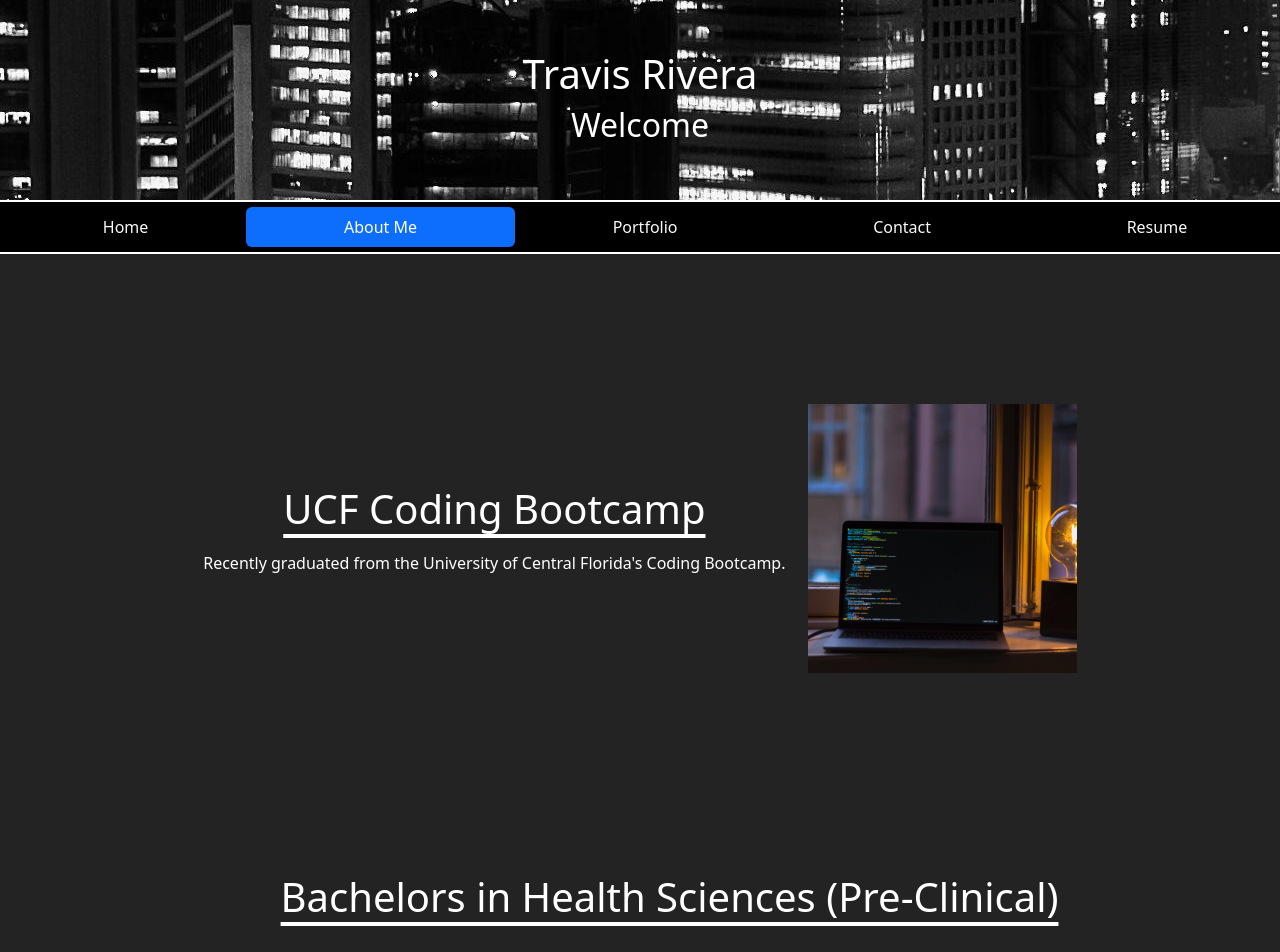
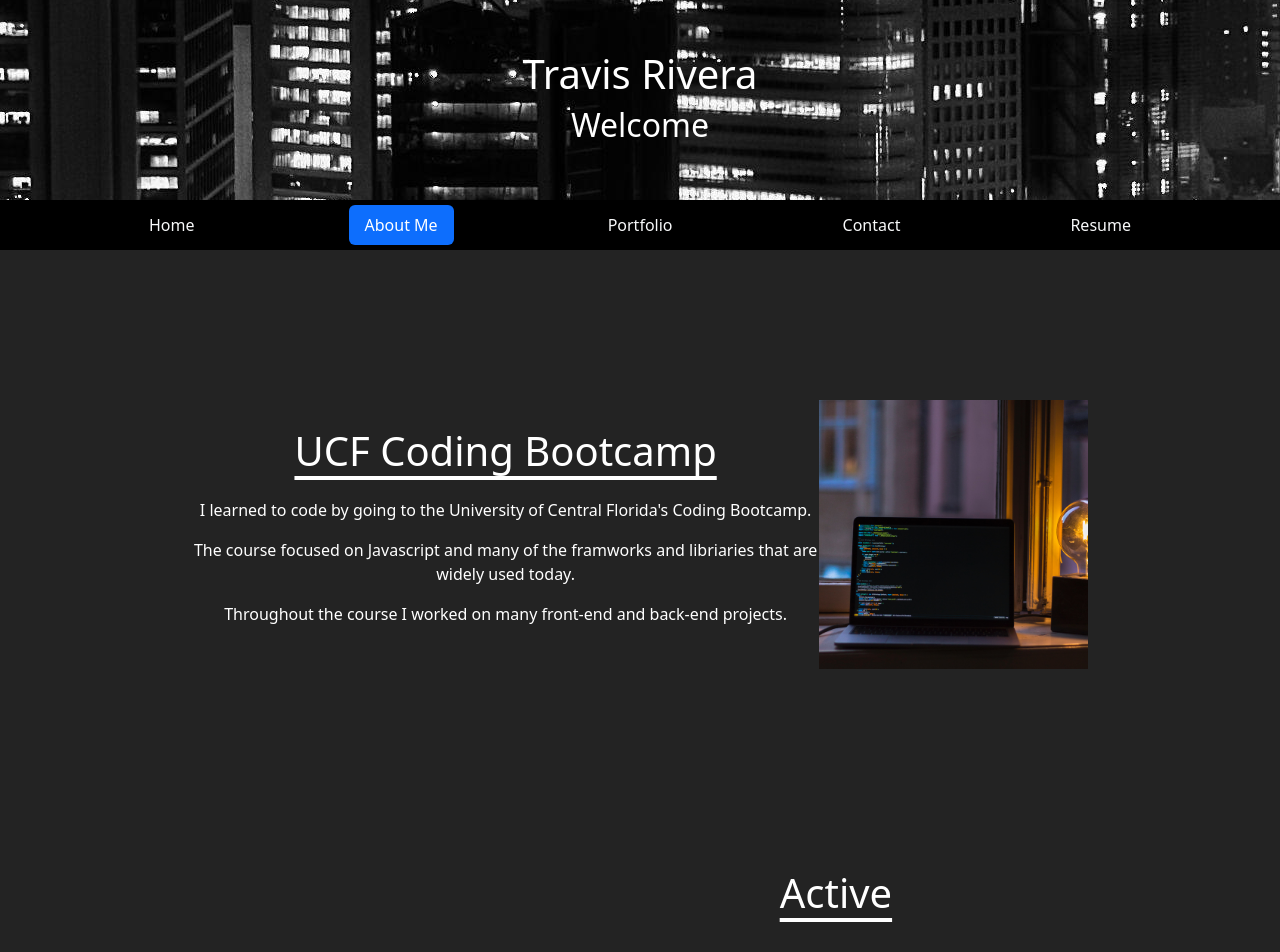
Before and after one commit to Travis3214/My-Portfolio, a React (Vite) app: page /About in a window 1280 px wide. Shown: the top 952 px of the page. Built offline with nearby package versions, Linux system fonts and the light colour scheme.

Commit message:
updated about me page fixed spacing issue with nav bar

```diff
--- a/src/components/NavTabs.jsx
+++ b/src/components/NavTabs.jsx
@@ -6,7 +6,7 @@ function NavTabs() {
   const currentPage = useLocation().pathname;
 
   return (
-    <ul className="nav nav-pills nav-fill mynav">
+    <ul className="nav nav-pills mynav">
       <li className="nav-item">
         <Link
           to="/"
--- a/src/index.css
+++ b/src/index.css
@@ -9,8 +9,7 @@
 }
 
 .mynav {
-  margin-top: 2px;
-  margin-bottom: 2px;
+  justify-content: space-evenly;
   background: rgb(0, 0, 0);
 }
 
@@ -19,7 +18,7 @@
 }
 
 .nav-link:hover {
-  transform: scale(1.5);
+  transform: scale(1.3);
   transition: all 0.6s ease;
 }
 
@@ -51,8 +50,6 @@
   display: flex;
   justify-content: space-evenly;
   background-color: black;
-  margin-top: 2px;
-  margin-bottom: 2px;
   padding-top: 10px;
   padding-bottom: 11px;
 }
@@ -242,5 +239,5 @@
 .aboutText {
   text-decoration: underline;
   text-underline-offset: 10px;
-  padding-bottom: 10px;
+  padding-bottom: 15px;
 }
--- a/src/pages/About.jsx
+++ b/src/pages/About.jsx
@@ -4,7 +4,9 @@ export default function About() {
         <div className="aboutPage">
           <div>
             <h1 className="aboutText">UCF Coding Bootcamp</h1>
-            <p>Recently graduated from the University of Central Florida's Coding Bootcamp.</p>
+            <p>I learned to code by going to the University of Central Florida's Coding Bootcamp.</p>
+            <p>The course focused on Javascript and many of the framworks and libriaries that are widely used today.</p>
+            <p>Throughout the course I worked on many front-end and back-end projects.</p>
             <p></p>
           </div>
           <img className="me" src="/code.jpg" alt="" />
@@ -12,7 +14,7 @@ export default function About() {
         <div className="aboutPage">
           <img className="me" src="/" alt="" />
           <div>
-            <h1 className="aboutText">Bachelors in Health Sciences (Pre-Clinical)</h1>
+            <h1 className="aboutText">Active</h1>
             <p></p>
             <p></p>
           </div>
--- a/src/pages/Resume.jsx
+++ b/src/pages/Resume.jsx
@@ -7,8 +7,7 @@
             title="Resume"
             src={resumePDF}
             width="100%"
-            height="1000px"
-            style={{ border: 'none' }}
+            height="1000"
           ></iframe>
         </div>
     );
```
Also changed, not shown: 1 other file (tests, documents, lock files or other folders).
